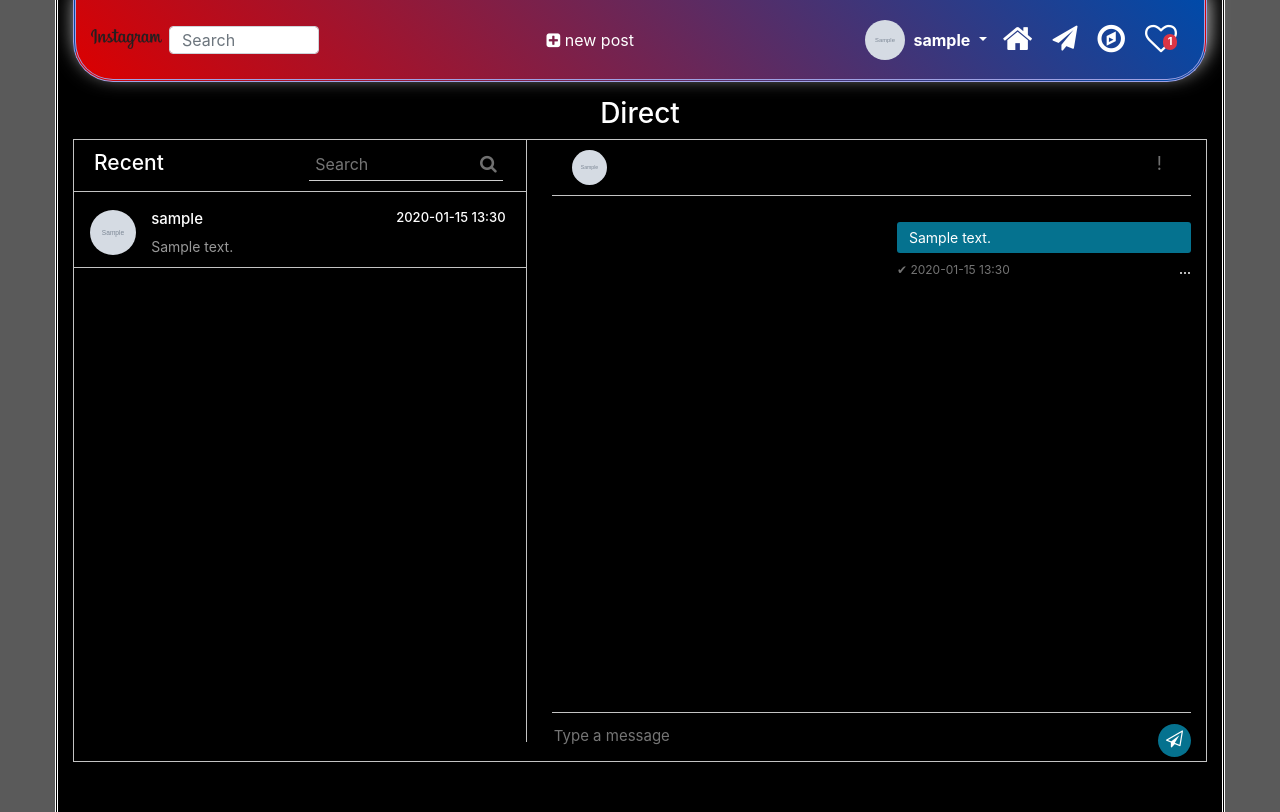
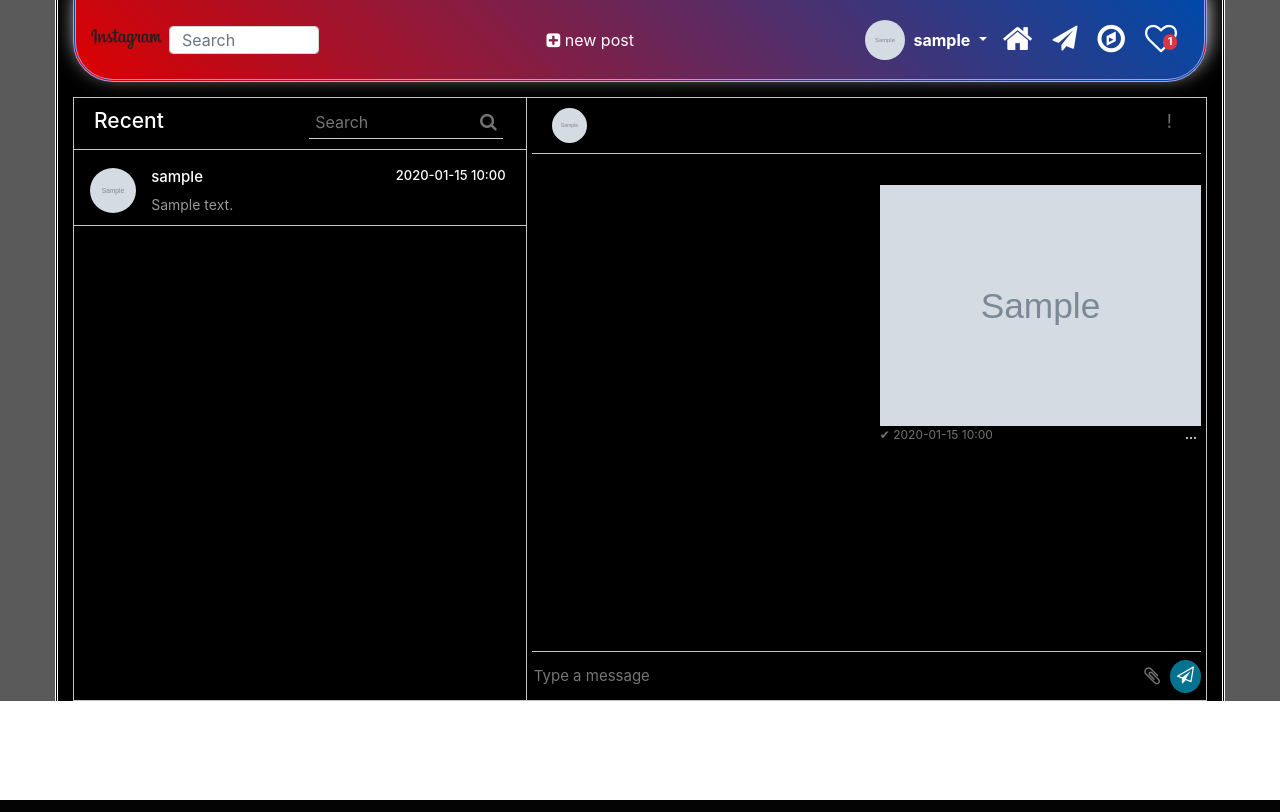
Before and after one commit to Babak-khezri/Django-admin, a Django app: a page that uses templates/base.html in a window 1280 px wide. Run offline with Django 3.2, Linux system fonts and the light colour scheme; a user stored in the database is signed in; tables that the repository leaves empty hold one stand-in row (values such as "Sample post"); grey boxes marked "Sample" are stand-in pictures; some libraries are stand-ins or nearby versions.

Commit message:
update direct ajax

```diff
--- a/chat/admin.py
+++ b/chat/admin.py
@@ -1,8 +1,9 @@
 from django.contrib import admin
-from .models import Message
+from .models import Message,FileMessage
 # Register your models here.
 
 class MessageAdmin(admin.ModelAdmin):
     list_display = ['sender','getter','text','seen']
 
 admin.site.register(Message,MessageAdmin)
+admin.site.register(FileMessage)
--- /dev/null
+++ b/chat/forms.py
@@ -0,0 +1,8 @@
+from django import forms
+from .models import FileMessage
+
+
+class FileForm(forms.ModelForm):
+    class Meta:
+        model = FileMessage
+        fields = ('file',)
--- a/chat/templatetags/base_tags.py
+++ b/chat/templatetags/base_tags.py
@@ -16,9 +16,7 @@
     last_messages = []
     for account in accounts:
         direct_messages = list(Message.objects.filter((Q(sender=account) & Q(getter=user) | Q(sender=user) & Q(getter=account))).order_by('date'))
-        print(direct_messages)
         last_messages.append(direct_messages[-1])
-    print(last_messages)
     last_messages.sort(key=lambda x: x.date,reverse=True)
     accounts = []
     for last_message in last_messages:
--- a/chat/urls.py
+++ b/chat/urls.py
@@ -3,9 +3,10 @@
 
 app_name = 'chat'
 urlpatterns = [
-    path('direct_list/<str:username>/',direct_list_view,name='direct_list'),
-    path('direct/<str:username>/',direct_view,name='direct'),
-    path('send_message/<str:username>/',send_message_view,name='send_message'),
-    path('delete_message/<int:pk>/',delete_message_view,name='delete_message'),
+    path('direct_list/<str:username>/', direct_list_view, name='direct_list'),
+    path('direct/<str:username>/', direct_view, name='direct'),
+    path('send_message/<str:username>/', send_message_view, name='send_message'),
+    path('file_message/<str:username>/', file_message_view, name='file_message'),
+    path('delete_message/<int:pk>/', delete_message_view, name='delete_message'),
 
 ]
--- a/chat/views.py
+++ b/chat/views.py
@@ -1,7 +1,11 @@
 from django.shortcuts import render, get_object_or_404, redirect, HttpResponse
 from account.models import User
 from django.db.models import Q
-from .models import Message
+from .models import Message, FileMessage
+from django.http import JsonResponse
+from django.core import serializers
+from .forms import FileForm
+
 # Create your views here.
 
 
@@ -12,27 +16,44 @@
 def direct_view(request, username):
     user1 = request.user
     user2 = get_object_or_404(User, username=username)
-    messages = Message.objects.filter(Q(sender=user1) & Q(getter=user2) | Q(sender=user2) & Q(getter=user1)).order_by('date')
+    messages = Message.objects.filter(Q(sender=user1) & Q(
+        getter=user2) | Q(sender=user2) & Q(getter=user1)).order_by('date')
     for message in messages:
         if message.sender == user2:
             message.seen = True
             message.save()
     context = {
-        'messages':messages,
-        'user2':user2,
+        'messages': messages,
+        'user2': user2,
+        'form': FileForm,
     }
     return render(request, 'chat/direct.html', context)
 
-def send_message_view(request,username):
-    if request.method == 'POST':
+
+def send_message_view(request, username):
+    if request.is_ajax():
+        import json
         sender = request.user
         getter = get_object_or_404(User, username=username)
-        Message.objects.create(sender=sender,getter=getter,text=request.POST.get('message'))
-        return redirect('chat:direct',username)
+        message = Message.objects.create(
+            sender=sender, getter=getter, text=json.load(request)['msg'])
+        ser_message = serializers.serialize('json', [message, ])
+        return JsonResponse({'msg': ser_message}, status=200)
 
 
-def delete_message_view(request,pk):
+def file_message_view(request, username):
+    if request.is_ajax():
+        form = FileForm(request.POST, request.FILES)
+        if form.is_valid():
+            file_message = form.save()
+            message = Message.objects.create(
+                sender=request.user, getter=User.objects.get(username=username), file=file_message)
+            ser_message = serializers.serialize('json', [message, ])
+            return JsonResponse({'msg': ser_message, 'file': file_message.file.url}, status=200)
+
+
+def delete_message_view(request, pk):
     message = get_object_or_404(Message, pk=pk)
     if message.sender == request.user:
         message.delete()
-    return redirect('chat:direct',message.getter)
+    return redirect('chat:direct', message.getter)
--- a/config/settings.py
+++ b/config/settings.py
@@ -12,6 +12,8 @@
 
 # SECURITY WARNING: keep the secret key used in production secret!
 SECRET_KEY = 'b2em2nsqqn@l$54o*yt^y(y2-osk(uo)45zcg*)hh!4q_90!+n'
+
+DEFAULT_AUTO_FIELD = 'django.db.models.AutoField'
 
 # SECURITY WARNING: don't run with debug turned on in production!
 DEBUG = True
@@ -112,7 +114,7 @@
 
 USE_L10N = True
 
-USE_TZ = True
+USE_TZ = False
 
 
 # Static files (CSS, JavaScript, Images)
--- a/post/views.py
+++ b/post/views.py
@@ -1,7 +1,6 @@
 from django.shortcuts import render, get_object_or_404, redirect
 from django.views.generic import CreateView
 from django.http import JsonResponse
-from django.core import serializers
 from django.contrib.auth.mixins import LoginRequiredMixin
 from .models import Post
 from account.models import User
--- a/static/chat/css/main.css
+++ b/static/chat/css/main.css
@@ -133,7 +133,7 @@
   background: #ebebeb none repeat scroll 0 0;
   border-radius: 3px;
   color: #646464;
-  font-size: 14px;
+  font-size: 15px;
   margin: 0;
   padding: 5px 10px 5px 12px;
   width: 100%;
@@ -143,23 +143,22 @@
   color: #747474;
   display: block;
   font-size: 12px;
-  margin: 8px 0 0;
 }
 
 .received_withd_msg {
-  width: 57%;
+  width: 48%;
 }
 
 .mesgs {
   float: left;
-  padding: 30px 15px 0 25px;
+  padding: 0px 5px 0 5px;
   width: 60%;
 }
 
 .sent_msg p {
   background: #05728f none repeat scroll 0 0;
   border-radius: 3px;
-  font-size: 14px;
+  font-size: 15px;
   margin: 0;
   color: #fff;
   padding: 5px 10px 5px 12px;
@@ -173,7 +172,7 @@
 
 .sent_msg {
   float: right;
-  width: 46%;
+  width: 48%;
 }
 
 .input_msg_write input {
@@ -198,21 +197,29 @@
   cursor: pointer;
   font-size: 17px;
   height: 33px;
-  position: absolute;
-  right: 0;
-  top: 11px;
   width: 33px;
 }
 
-.messaging {
-  padding: 0 0 50px 0;
+.msg_history {
+  height: 497px;
+  overflow-y: auto;
+  padding-top: 5px;
 }
 
-.msg_history {
-  height: 516px;
-  overflow-y: auto;
+textarea:focus,
+input:focus {
+  outline: none;
 }
 
-.mesgs {
-  padding-top: 0px;
+.msg-form {
+  display: flex;
+  align-items: center;
 }
+
+button.attach_btn {
+  color: #737371;
+  border: none;
+  background: none;
+  font-size: 20px;
+  padding-right: 10px;
+}
--- a/templates/base.html
+++ b/templates/base.html
@@ -124,6 +124,8 @@
     integrity="sha384-b5kHyXgcpbZJO/tY9Ul7kGkf1S0CWuKcCD38l8YkeH8z8QjE0GmW1gYU5S9FOnJ0" crossorigin="anonymous">
 
   </script>
+  <script src="https://ajax.googleapis.com/ajax/libs/jquery/3.5.1/jquery.min.js"></script>
+
 
 </body>
 
--- a/templates/chat/direct.html
+++ b/templates/chat/direct.html
@@ -1,18 +1,19 @@
 {% extends "chat/direct_list.html" %}
 {% block direct_content %}
+{% load widget_tweaks %}
 <div class="mesgs">
 
   <div class="headind_srch">
     <div class="recent_heading">
       <div class="incoming_msg_img">
-        <img height="35px"  width="35px" style="max-width:none" class="rounded-circle" src="{{user2.image.url}}" alt="sunil">
+        <img height="35px" width="35px" style="max-width:none" class="rounded-circle" src="{{user2.image.url}}"
+          alt="sunil">
       </div>
-
     </div>
     <div class="srch_bar">
       <div class="stylish-input-group">
         <span class="input-group-addon">
-          <button type="button" border> ! </button>
+          <button type="button"> ! </button>
         </span>
       </div>
     </div>
@@ -23,7 +24,13 @@
     {% if message.sender == request.user  %}
     <div class="outgoing_msg">
       <div class="sent_msg">
+
+        {% if message.file %}
+        <img src="{{message.file.file.url}}" alt="">
+        {% else %}
         <p>{{message.text}}</p>
+        {% endif %}
+
         <span class="time_date">
           {% if message.seen %}
           &#x2714;
@@ -32,11 +39,12 @@
           {% endif %}
           {{message.date|date:'Y-m-d H:i'}}
           <div class="nav-item float-right">
-            <a class="nav-link p-0" href="#" role="button" data-bs-toggle="dropdown">
+            <a class="nav-link p-0 mr-1" href="#" role="button" data-bs-toggle="dropdown">
               <strong>...</strong>
             </a>
-            <ul class="dropdown-menu mw-0" aria-labelledby="navbarDropdown">
-              <li><a class="dropdown-item" href="{% url 'chat:delete_message' message.pk %}"><small>delete</small> </a></li>
+            <ul class="dropdown-menu mw-0 p-0" aria-labelledby="navbarDropdown">
+              <li><a class="dropdown-item" href="{% url 'chat:delete_message' message.pk %}"><small>delete</small> </a>
+              </li>
               <!-- <li><a class="dropdown-item" href="">Remove</a></li> -->
             </ul>
           </div>
@@ -51,7 +59,11 @@
       </div>
       <div class="received_msg">
         <div class="received_withd_msg">
+          {% if message.file %}
+          <img src="{{message.file.file.url}}" alt="">
+          {% else %}
           <p>{{message.text}}</p>
+          {% endif %}
           <span class="time_date"> {{message.date|date:'Y-m-d H:i' }} </span>
         </div>
       </div>
@@ -62,12 +74,142 @@
   </div>
   <div class="type_msg">
     <div class="input_msg_write">
-      <form action="{% url 'chat:send_message' user2.username %}" method="POST">{% csrf_token %}
-        <input required type="text" class="write_msg" name="message" placeholder="Type a message" />
-        <button class="msg_send_btn" type="submit"><i class="fa fa-paper-plane-o" aria-hidden="true"></i></button>
-      </form>
+      <div class="msg-form">{% csrf_token %}
+        <input type="text" autocomplete="off" class="write_msg" id="msg" placeholder="Type a message" />
+        <form action="" id="formData" enctype="multipart/form-data">
+          {{form.file|attr:"onchange:createFileMessage()"|attr:"hidden"}}
+        </form>
+        <button class="attach_btn"><i class="fa fa- fa-paperclip" aria-hidden="true"></i></button>
+        <button class="msg_send_btn" type="button" onclick="sendMessage()"><i class="fa fa-paper-plane-o"
+            aria-hidden="true"></i></button>
+      </div>
     </div>
   </div>
 </div>
+{% endblock direct_content %}
 
-{% endblock direct_content %}
+{% block javascript %}
+<script>
+  let attach_btn = document.querySelector(".attach_btn");
+  let fileInput = document.querySelector("#id_file");
+  let fileForm = document.querySelector('#formData');
+  let direct = document.querySelector('.msg_history');
+  attach_btn.addEventListener("click", () => {
+    fileInput.click()
+  })
+
+  function sendMessage() {
+    let message = document.querySelector("#msg");
+    let data = JSON.stringify({
+      'msg': message.value,
+    })
+    if (message.value != "") {
+      fetch("{% url 'chat:send_message' user2.username %}", {
+        method: "Post",
+        body: data,
+        headers: {
+          "x-CSRFToken": getCSRFToken(),
+          "X-Requested-With": "XMLHttpRequest",
+        },
+      }).then(function (response) {
+        return response.json();
+      }).then(function (response) {
+        let instance = JSON.parse(response['msg']);
+        let fields = instance[0]['fields'];
+        let date = fields['date'].split('T');
+        date = date[0] + ' ' + date[1].slice(0, 5);
+        let delete_url = "{% url 'chat:delete_message' 1 %}".replace("1", instance['0']['pk']);
+        console.log(delete_url)
+        direct.innerHTML += `
+        <div class="outgoing_msg">
+          <div class="sent_msg">
+            <p>${fields['text']}</p>
+            <span class="time_date">
+              &#x2713;
+              ${date}
+              <div class="nav-item float-right">
+                <a class="nav-link p-0" href="#" role="button" data-bs-toggle="dropdown">
+                  <strong>...</strong>
+                </a>
+                <ul class="dropdown-menu mw-0" aria-labelledby="navbarDropdown">
+                  <li><a class="dropdown-item" href="${delete_url}"><small>delete</small> </a>
+                  </li>
+                </ul>
+              </div>
+            </span>
+          </div>
+        </div>
+        `
+        message.value = '';
+      })
+    }
+  }
+
+  function getCSRFToken() {
+    var cookieValue = null;
+    if (document.cookie && document.cookie != '') {
+      var cookies = document.cookie.split(';');
+      for (var i = 0; i < cookies.length; i++) {
+        var cookie = jQuery.trim(cookies[i]);
+        if (cookie.substring(0, 10) == ('csrftoken' + '=')) {
+          cookieValue = decodeURIComponent(cookie.substring(10));
+          break;
+        }
+      }
+    }
+    return cookieValue;
+  }
+
+  function createFileMessage() {
+    let formData = new FormData(fileForm);
+    fetch("{% url 'chat:file_message' user2.username %}", {
+      method: "Post",
+      body: formData,
+      headers: {
+        "x-CSRFToken": getCSRFToken(),
+        "X-Requested-With": "XMLHttpRequest",
+      },
+    }).then(function (response) {
+      return response.json();
+    }).then(function (response) {
+      let instance = JSON.parse(response['msg']);
+      let fields = instance[0]['fields'];
+      let date = fields['date'].split('T');
+      date = date[0] + ' ' + date[1].slice(0, 5);
+      let delete_url = "{% url 'chat:delete_message' 1 %}".replace("1", instance['0']['pk']);
+      direct.innerHTML += `
+        <div class="outgoing_msg">
+          <div class="sent_msg">
+            <img src="${response['file']}"></img>
+            <span class="time_date">
+              &#x2713;
+              ${date}
+              <div class="nav-item float-right">
+                <a class="nav-link p-0" href="#" role="button" data-bs-toggle="dropdown">
+                  <strong>...</strong>
+                </a>
+                <ul class="dropdown-menu mw-0" aria-labelledby="navbarDropdown">
+                  <li><a class="dropdown-item" href="${delete_url}"><small>delete</small> </a>
+                  </li>
+                </ul>
+              </div>
+            </span>
+          </div>
+        </div>
+        `
+      message.value = '';
+    })
+
+  }
+
+
+
+  msgInput = document.querySelector("#msg")
+  msgInput.addEventListener('keyup', function (event) {
+    event.preventDefault();
+    if (event.keyCode === 13) {
+      sendMessage()
+    }
+  })
+</script>
+{% endblock javascript %}
--- a/templates/chat/direct_list.html
+++ b/templates/chat/direct_list.html
@@ -9,8 +9,6 @@
 </head>
 
 <body>
-  <h3 class=" text-center">Direct</h3>
-  <div class="messaging">
   <div class="inbox_msg">
     <div class="inbox_people">
       <div class="headind_srch">
--- a/templates/post/tags/slide_show.html
+++ b/templates/post/tags/slide_show.html
@@ -1,5 +1,4 @@
 {% load static %}
-<script src="https://ajax.googleapis.com/ajax/libs/jquery/3.5.1/jquery.min.js"></script>
 <script src="https://maxcdn.bootstrapcdn.com/bootstrap/3.4.1/js/bootstrap.min.js"></script>
 
 <div id="myCarousel{{post.pk}}" class="carousel slide" data-interval="false">
```
Also changed, not shown: chat/models.py (+8 -1 lines), story/models.py (+6 -14 lines), templates/account/profile_update.html (+16 -3 lines), chat/migrations/0002_message_files.py (added), chat/migrations/0003_auto_20210422_0755.py (added), chat/migrations/0004_message_file.py (added), story/migrations/0002_auto_20210420_0440.py (added). Lines whose indentation alone changed are shown as unchanged.
